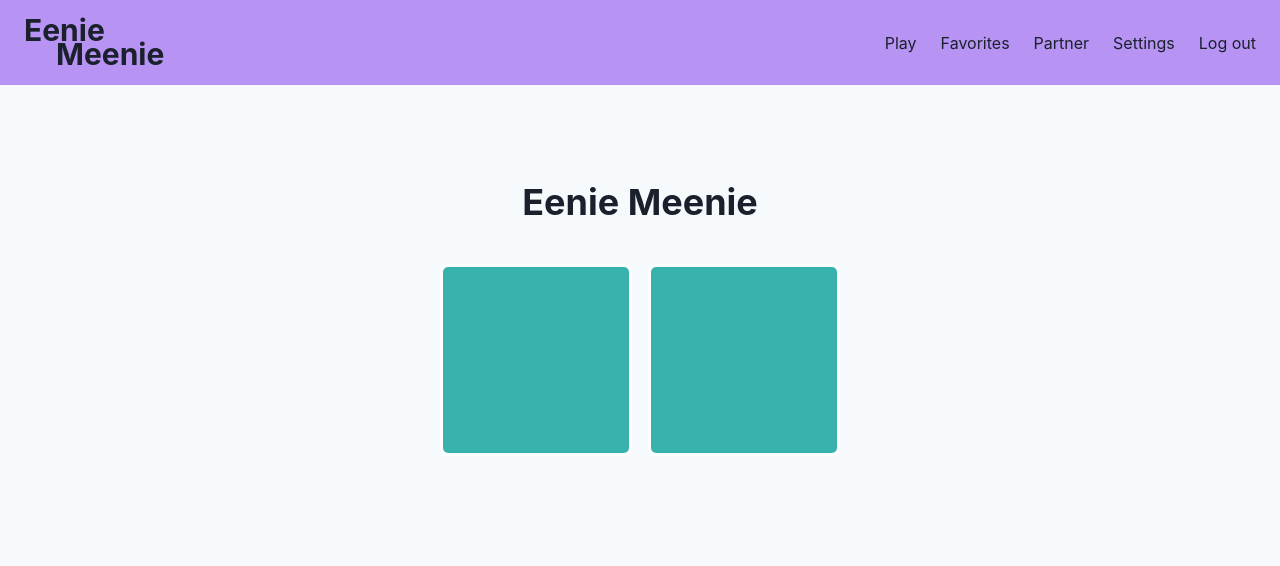
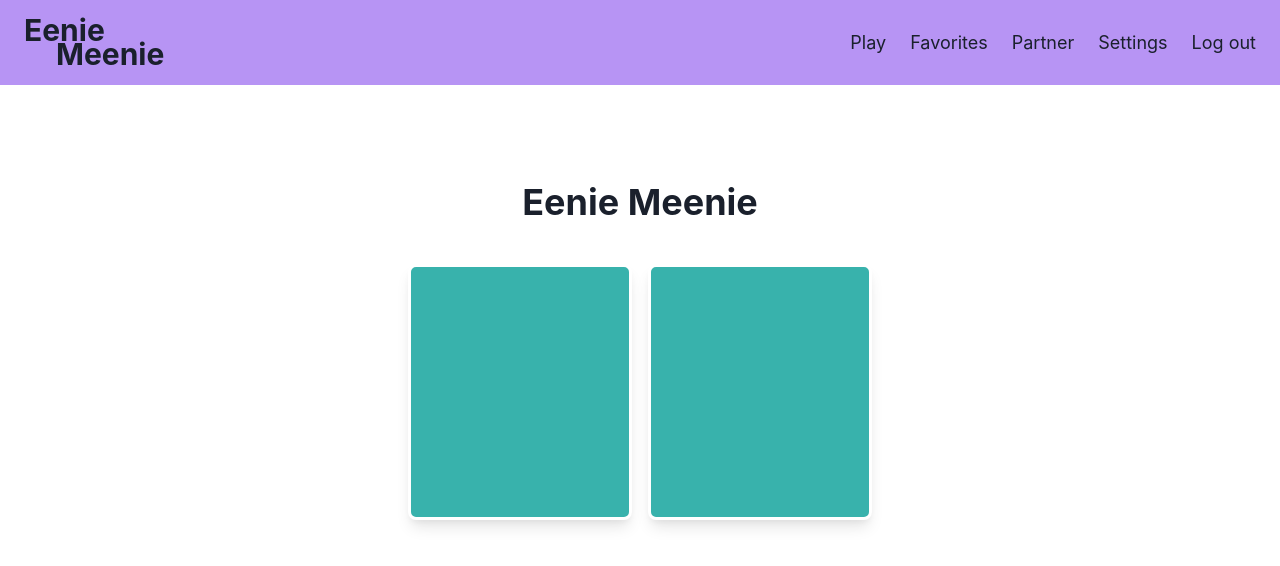
Before and after one commit to jennifermklein/eeniemeenie, a React (Create React App) app in the folder eenie-meenie-fe/: page / in a window 1280 px wide. Shown: the top 566 px of the page. Built offline with nearby package versions, Linux system fonts and the light colour scheme; no server answers; sample sign-in values are in the browser's storage.

Commit message:
design tweaks

```diff
--- a/eenie-meenie-fe/src/components/Favorites.js
+++ b/eenie-meenie-fe/src/components/Favorites.js
@@ -25,8 +25,18 @@ const Favorites = () => {
   }, []);
 
   return (
-    <Stack mx={"auto"} maxW={"lg"} minH={"xl"} mt={"8"} p={6} spacing={8}>
-      <Heading fontSize={"3xl"}>Your Favorite Names</Heading>
+    <Stack
+      mx={"auto"}
+      textAlign={"center"}
+      maxW={"lg"}
+      minH={"xl"}
+      mt={[0, 4, 8]}
+      p={6}
+      spacing={[4, 8]}
+    >
+      <Heading fontSize={["2xl", "3xl"]} color={"gray.800"}>
+        Your Favorite Names
+      </Heading>
       {fetching ? <Spinner /> : <NameList names={favorites} />}
     </Stack>
   );
--- a/eenie-meenie-fe/src/components/NameCard.js
+++ b/eenie-meenie-fe/src/components/NameCard.js
@@ -6,10 +6,11 @@ const NameCard = ({ name, onClick }) => {
   return (
     <Square
       background="teal.400"
-      color="yellow.200"
+      color="yellow.50"
       border="white 3px solid"
-      width={[32, 36, 48]}
-      h={[28, 36, 48]}
+      boxShadow={"lg"}
+      width={[32, 48, 56]}
+      h={[36, 56, 64]}
       p={["2", "8"]}
       rounded={"lg"}
       onClick={() => onClick(name)}
--- a/eenie-meenie-fe/src/components/NameList.js
+++ b/eenie-meenie-fe/src/components/NameList.js
@@ -8,13 +8,14 @@ const NameList = ({ names, color = "teal.500" }) => {
       {names.length ? (
         names.map((name) => (
           <Text
-            fontSize={["md", "xl", "2xl"]}
+            fontSize={["lg", "xl", "2xl"]}
             color={"white"}
-            fontWeight={"bold"}
+            fontWeight={"medium"}
+            boxShadow={"md"}
             border={"2px solid white"}
             paddingY={2}
             paddingX={5}
-            minW={["32", "48", "xs"]}
+            minW={["48", "64", "xs"]}
             rounded={"lg"}
             bg={color}
             key={name}
--- a/eenie-meenie-fe/src/components/Nav.js
+++ b/eenie-meenie-fe/src/components/Nav.js
@@ -24,7 +24,12 @@ const Nav = ({ authenticated, setIsLoggedIn }) => {
         </Text>
       </Flex>
       {authenticated && (
-        <Flex direction={["column", "row"]} align={"center"} gap={[1, 6]}>
+        <Flex
+          direction={["column", "row"]}
+          align={"center"}
+          gap={[0, 2, 6]}
+          fontSize={["sm", "md", "lg"]}
+        >
           <Link to={"/"}>Play</Link>
           <Link to={"/favorites"}>Favorites</Link>
           <Link to={"/partner"}>Partner</Link>
--- a/eenie-meenie-fe/src/components/Partner.js
+++ b/eenie-meenie-fe/src/components/Partner.js
@@ -54,7 +54,7 @@ const Partner = () => {
       <SelectPartner users={users} onChange={selectPartner} />
       <Flex gap={[2, 4, 16]} direction={["column", "row"]} textAlign={"center"}>
         <Stack>
-          <Heading fontSize={["2xl", "2xl", "3xl"]}>
+          <Heading fontSize={"2xl"} whiteSpace={"nowrap"} color={"gray.800"}>
             {partner.username}'s favorites
           </Heading>
           {fetching ? (
@@ -64,7 +64,9 @@ const Partner = () => {
           )}
         </Stack>
         <Stack>
-          <Heading fontSize={["2xl", "2xl", "3xl"]}>You both love...</Heading>
+          <Heading fontSize={"2xl"} color={"gray.800"}>
+            You both love...
+          </Heading>
           <NameList
             names={partner.name_ranking
               .filter((name) => favorites.includes(name))
--- a/eenie-meenie-fe/src/components/ProtectedLayout.js
+++ b/eenie-meenie-fe/src/components/ProtectedLayout.js
@@ -26,7 +26,7 @@ export default function ProtectedLayout() {
         minH={"90vh"}
         align={"center"}
         justify={"center"}
-        bg={useColorModeValue("gray.50", "gray.800")}
+        bg={useColorModeValue("white", "gray.700")}
       >
         <Outlet />
       </Flex>
```
